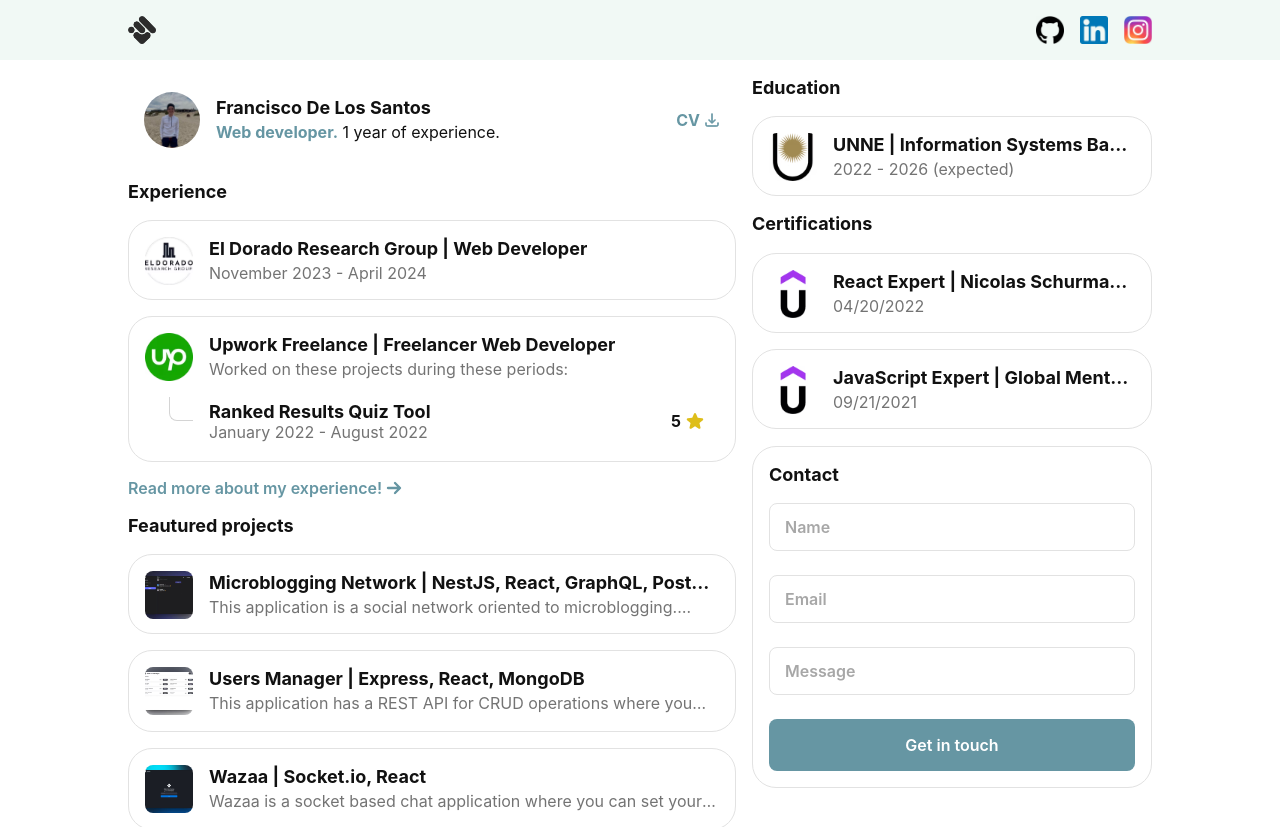
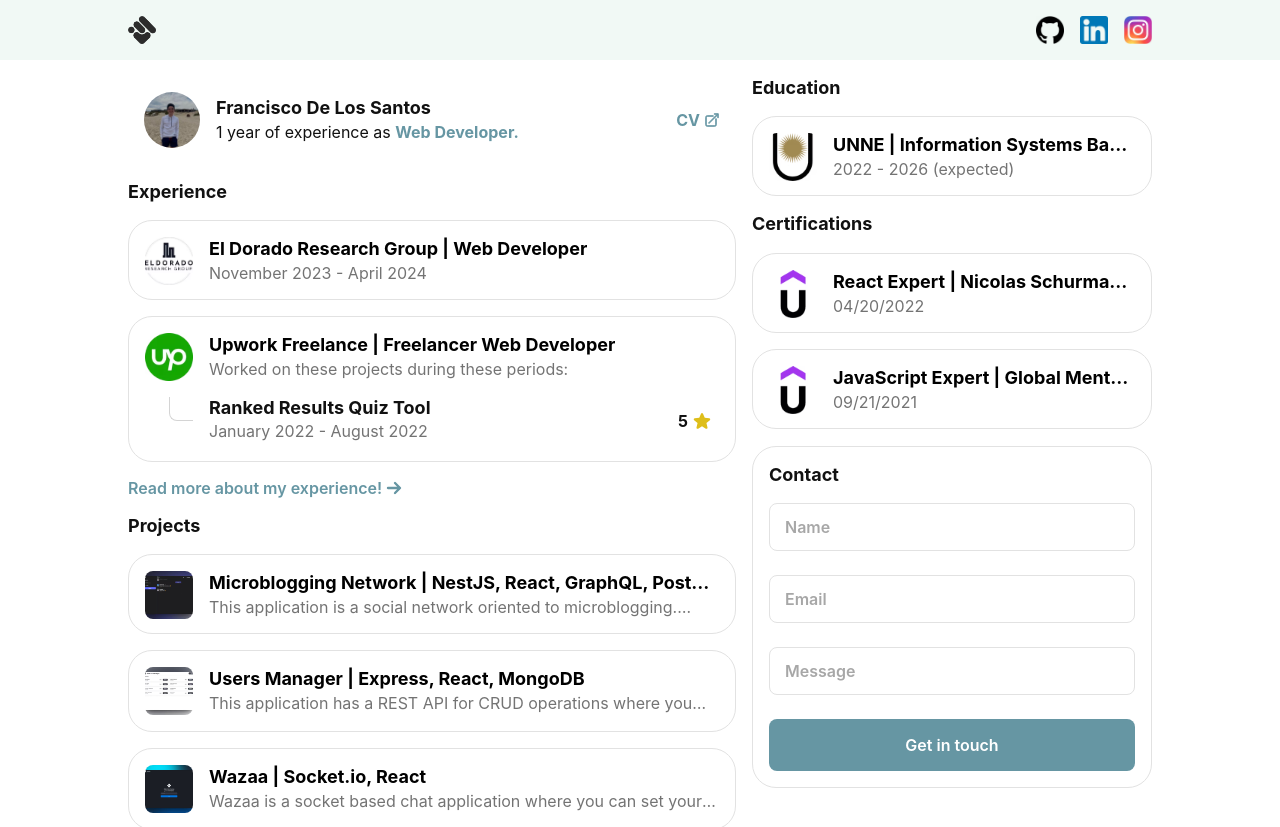
Before and after one commit to Frandols/portfolio, a Next.js app: page / in a window 1280 px wide. Shown: the top 827 px of the page. Built offline with nearby package versions, Linux system fonts and the light colour scheme.

Commit message:
Improve SEO, fix UI and update CV

```diff
--- a/src/components/listItem/listItem.component.tsx
+++ b/src/components/listItem/listItem.component.tsx
@@ -63,12 +63,12 @@ const ListItem: FC<ListItemProps> = ({
 						objectFit='cover'
 					/>
 					<div className={styles.body}>
-						<h1
+						<h3
 							className={styles.title}
 							title={title}
 						>
 							{title}
-						</h1>
+						</h3>
 						<p className={styles.description}>{description}</p>
 					</div>
 				</a>
--- a/src/components/section/section.component.tsx
+++ b/src/components/section/section.component.tsx
@@ -2,7 +2,7 @@ import { FC, PropsWithChildren } from 'react'
 import styles from './section.component.module.scss'
 
 interface SectionProps {
-	title: string
+	title?: string
 }
 
 const Section: FC<
@@ -10,7 +10,7 @@ const Section: FC<
 > = ({ title, children, className = '' }) => {
 	return (
 		<section className={`${styles.section} ${className}`}>
-			<h1 className={styles.title}>{title}</h1>
+			{title === undefined ? null : <h2 className={styles.title}>{title}</h2>}
 			{children}
 		</section>
 	)
--- a/src/pages/index.tsx
+++ b/src/pages/index.tsx
@@ -2,15 +2,29 @@ import { ContactSection, List, Section } from 'components'
 import { certifications, education, experience, projects } from 'data'
 import { Experience } from 'models'
 import type { NextPage } from 'next'
+import Head from 'next/head'
 import Image from 'next/image'
 import Link from 'next/link'
 import { FC } from 'react'
-import { HiArrowDownTray, HiArrowRight, HiStar } from 'react-icons/hi2'
+import {
+	HiArrowDownTray,
+	HiArrowRight,
+	HiArrowTopRightOnSquare,
+	HiStar,
+} from 'react-icons/hi2'
 import { HomePageStyles as styles } from 'styles'
 
 const HomePage: NextPage = () => {
 	return (
 		<section className={styles.homePage}>
+			<Head>
+				<title>Home - Francisco De Los Santos | Web Developer</title>
+				<meta
+					name='description'
+					content='1 year of experience as Web Developer.'
+					key='desc'
+				/>
+			</Head>
 			<main className={styles.main}>
 				<section className={styles.presentation}>
 					<Image
@@ -24,21 +38,18 @@ const HomePage: NextPage = () => {
 					<div className={styles.body}>
 						<h1 className={styles.title}>Francisco De Los Santos</h1>
 						<h2 className={styles.subtitle}>
-							<b className={styles.bold}>Web developer.</b> 1 year of
-							experience.
+							1 year of experience as{' '}
+							<b className={styles.bold}>Web Developer.</b>
 						</h2>
 					</div>
-					<button
-						className={styles.downloadCV}
-						title='Download CV'
-					>
+					<button className={styles.downloadCV}>
 						<a
 							className={styles.link}
 							href='/assets/CV_FranciscoDeLosSantos.pdf'
-							download
+							target='_blank'
 						>
 							CV
-							<HiArrowDownTray
+							<HiArrowTopRightOnSquare
 								size={16}
 								strokeWidth={1}
 								color='var(--primary)'
@@ -73,7 +84,7 @@ const HomePage: NextPage = () => {
 						</a>
 					</Link>
 				</Section>
-				<Section title='Feautured projects'>
+				<Section title='Projects'>
 					<List
 						items={projects
 							.filter((project) => project.feautured)
--- a/src/styles/pages/index.module.scss
+++ b/src/styles/pages/index.module.scss
@@ -78,6 +78,9 @@
 			}
 
 			.body {
+				display: grid;
+				grid-template-rows: 1.5rem 1.5rem;
+
 				&:hover {
 					.title,
 					.description {
@@ -102,6 +105,7 @@
 			.rating {
 				display: flex;
 				align-items: center;
+				justify-content: center;
 				gap: 0.25rem;
 
 				.count {
--- a/src/styles/pages/projects/index.module.scss
+++ b/src/styles/pages/projects/index.module.scss
@@ -1,3 +1,6 @@
 .projectsPage {
 	padding: 1rem var(--padding-horizontal);
+	display: flex;
+	flex-direction: column;
+	gap: 1rem;
 }
```
Also changed, not shown: src/pages/experience.tsx (+10 -1 lines), src/pages/projects/[project].tsx (+9 -0 lines), src/pages/projects/index.tsx (+11 -1 lines), 1 other file (tests, documents, lock files or other folders).
